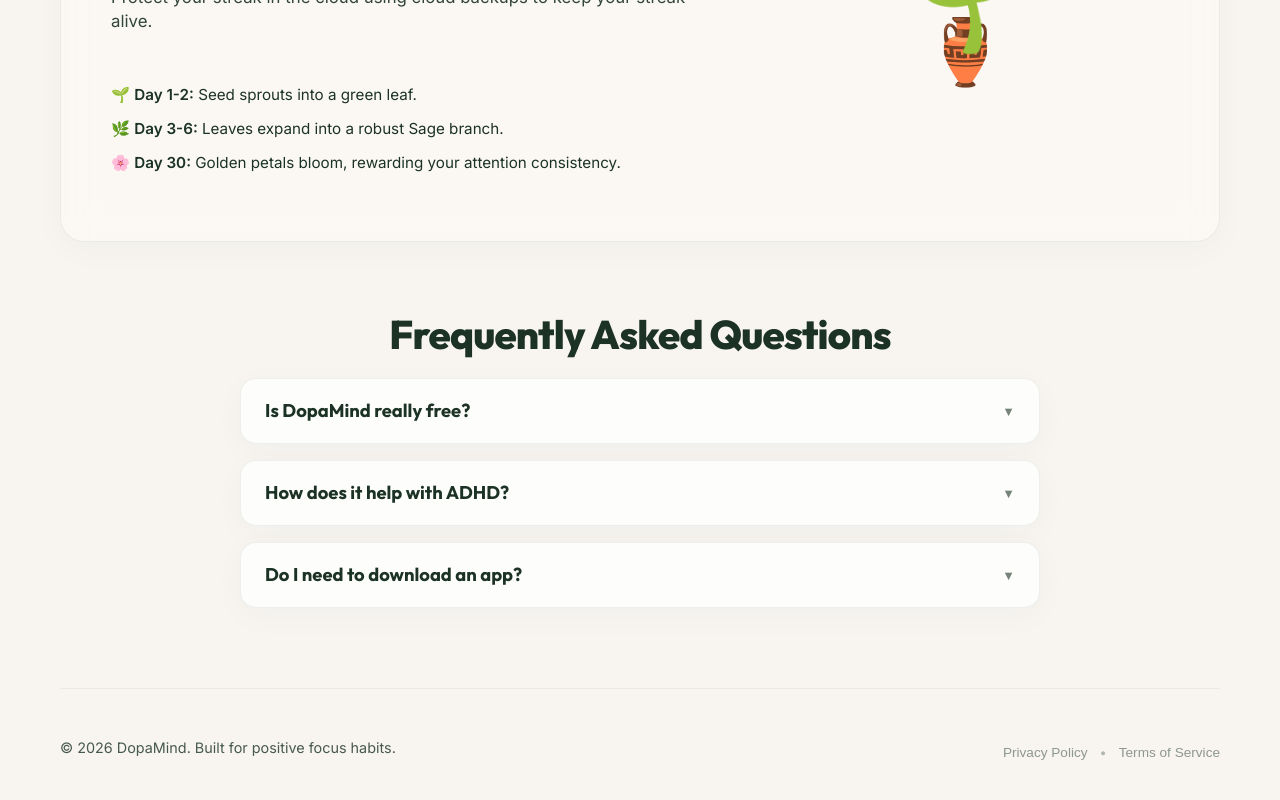
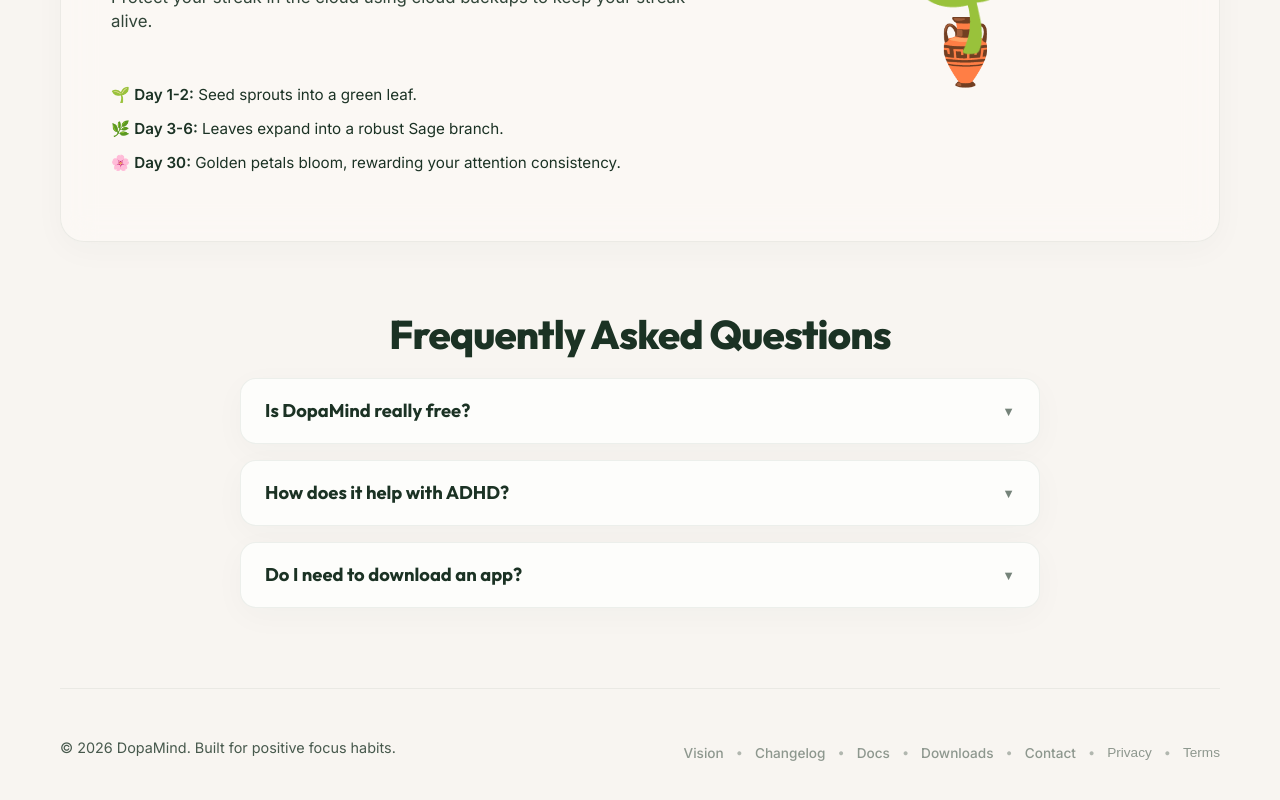
Before and after one commit to kishankkt/Dopamind, a React (Vite) app in the folder dopamind-codebase/: page / in a window 1280 px wide. Shown: the part 1646-2446 px from the top of the page. Built offline with nearby package versions, Linux system fonts and the light colour scheme; no server answers.

Commit message:
feat: connect footer links and add automated package-release.ps1

```diff
--- a/dopamind-codebase/src/website/pages/LandingPage.jsx
+++ b/dopamind-codebase/src/website/pages/LandingPage.jsx
@@ -8,7 +8,7 @@
 // READ: .agents/skills/dopamind/SKILL.md → "Routing Architecture" for CTA rule
 
 import React, { useState } from 'react';
-import { Navigate, useNavigate, useSearchParams } from 'react-router-dom';
+import { Navigate, useNavigate, useSearchParams, Link } from 'react-router-dom';
 import { supabase } from '@/supabaseClient';
 import InteractiveGame from '@/app/games/core_engine/InteractiveGame';
 import { BrandConfig } from '@/config/brand';
@@ -212,9 +212,19 @@
       <footer className="site-footer">
         <p>© 2026 {BrandConfig.name}. Built for positive focus habits.</p>
         <div className="footer-links">
-          <button className="legal-link-btn" onClick={() => { setLegalModalTab('privacy'); setLegalModalOpen(true); }}>Privacy Policy</button>
+          <Link to="/vision" className="legal-link-btn">Vision</Link>
           <span className="dot-divider">•</span>
-          <button className="legal-link-btn" onClick={() => { setLegalModalTab('terms'); setLegalModalOpen(true); }}>Terms of Service</button>
+          <Link to="/changelog" className="legal-link-btn">Changelog</Link>
+          <span className="dot-divider">•</span>
+          <Link to="/docs" className="legal-link-btn">Docs</Link>
+          <span className="dot-divider">•</span>
+          <Link to="/downloads" className="legal-link-btn">Downloads</Link>
+          <span className="dot-divider">•</span>
+          <Link to="/contact" className="legal-link-btn">Contact</Link>
+          <span className="dot-divider">•</span>
+          <button className="legal-link-btn" onClick={() => { setLegalModalTab('privacy'); setLegalModalOpen(true); }}>Privacy</button>
+          <span className="dot-divider">•</span>
+          <button className="legal-link-btn" onClick={() => { setLegalModalTab('terms'); setLegalModalOpen(true); }}>Terms</button>
         </div>
       </footer>
 
```
Also changed, not shown: 1 other file (tests, documents, lock files or other folders).
